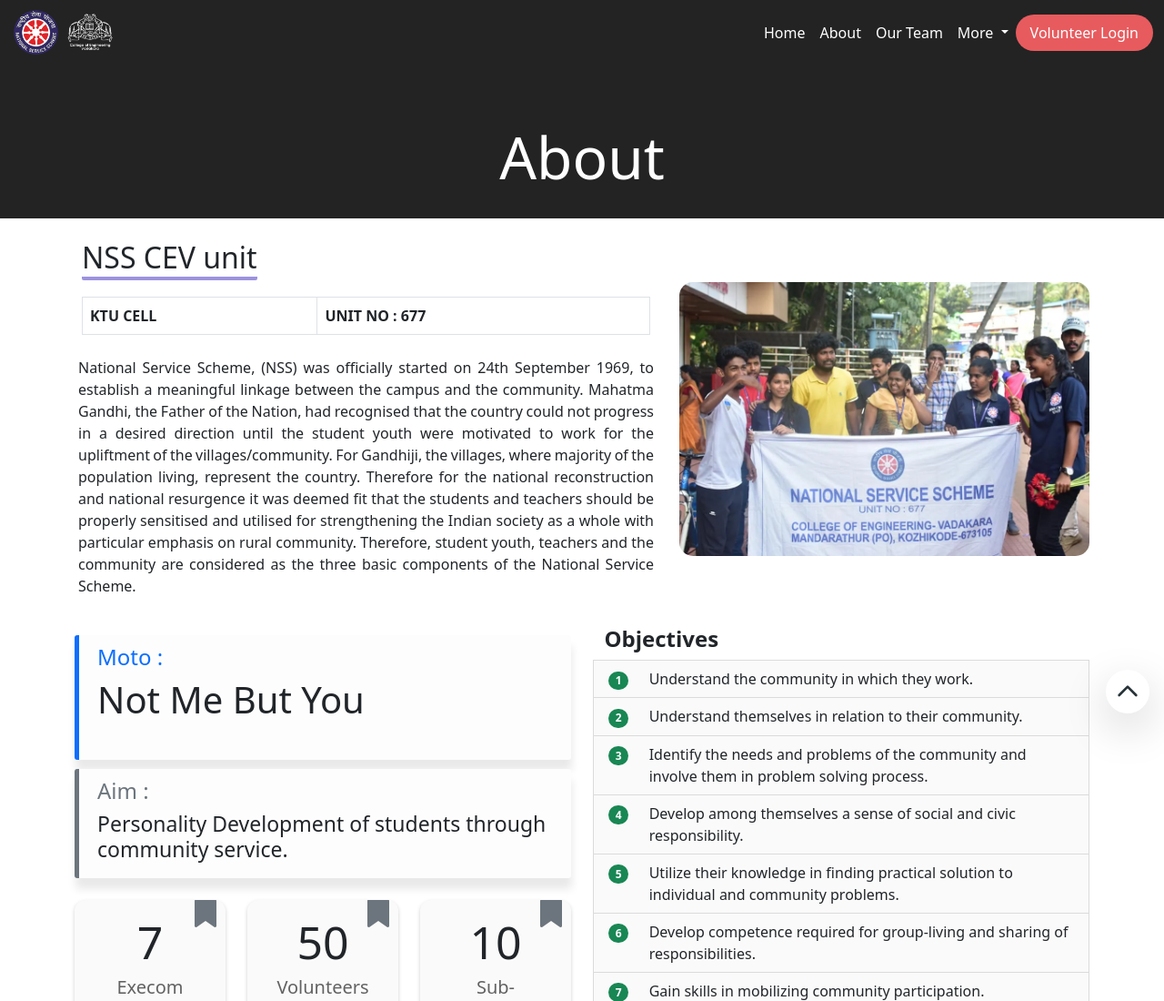
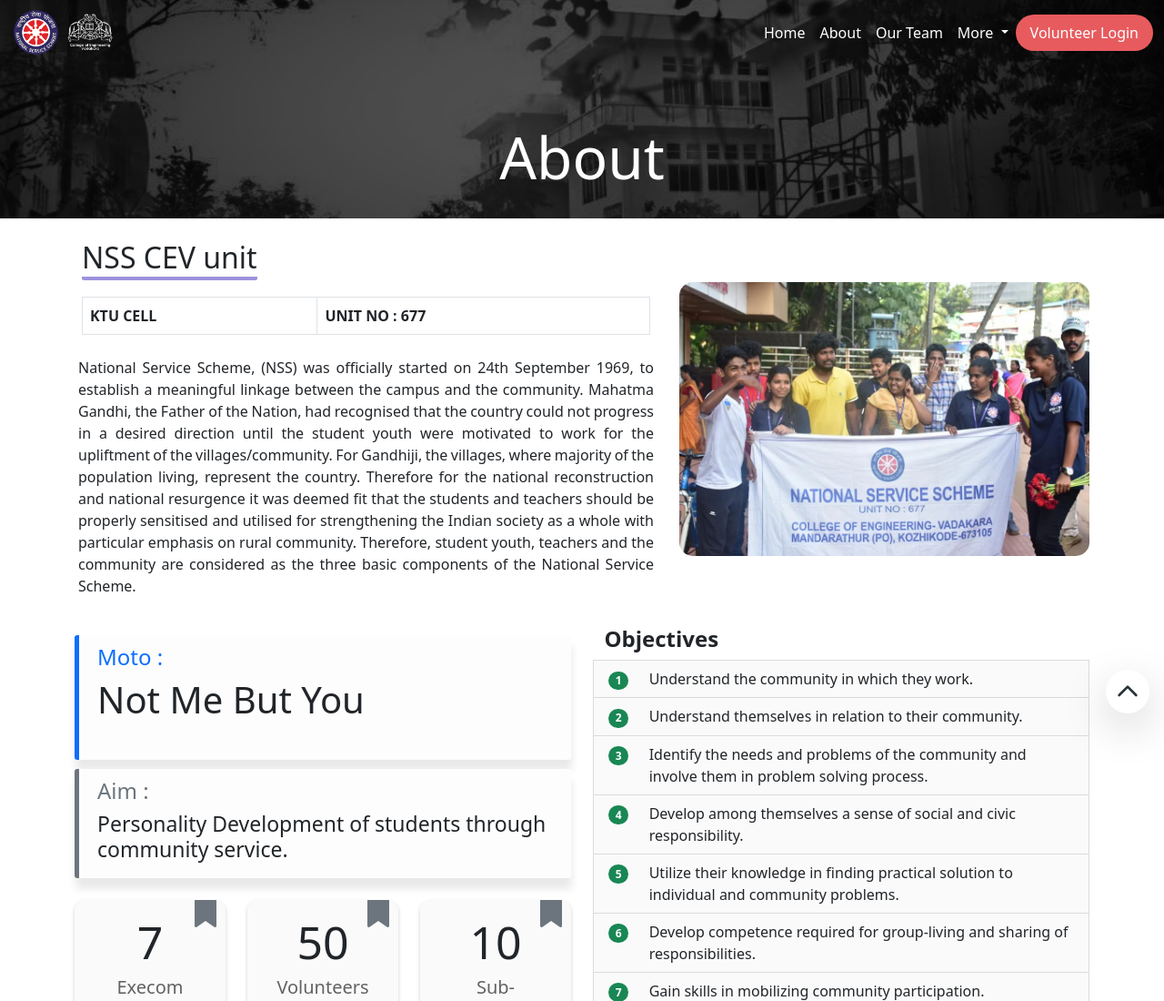
Before and after one commit to SivaPrasad43/NSS-CEV, a plain HTML site: page about.html in a window 1280 px wide. Shown: the top 1100 px of the page at 91% size. Drawn offline with nearby package versions, Linux system fonts and the light colour scheme.

Commit message:
Update global.css

```diff
--- a/css/global.css
+++ b/css/global.css
@@ -121,7 +121,7 @@ ul{
   height: 15rem;
   background-color: #727272;
   position: relative;
-  background-image: url(.../images/college.webp);
+  background-image: url(../images/college.webp);
   background-size:cover;
   background-clip: content-box;
   background-position: center;
```
